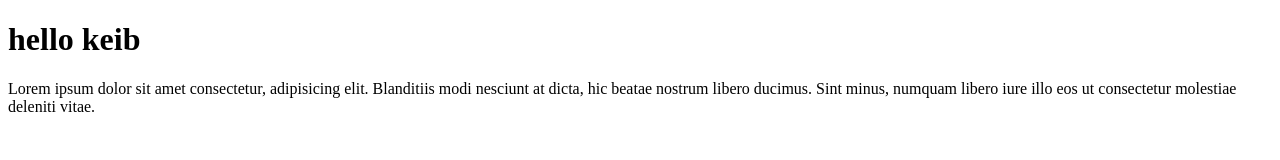
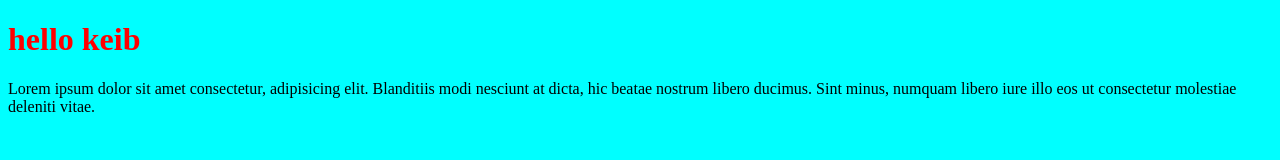
Before and after one commit to jowander/first-repo, a plain HTML site: page index.html in a window 1280 px wide. Drawn offline with Linux system fonts and the light colour scheme.

Commit message:
new update

```diff
--- /dev/null
+++ b/css/style.css
@@ -0,0 +1,7 @@
+body {
+    background-color: aqua;
+}
+
+h1 {
+    color: red
+    }
--- a/index.html
+++ b/index.html
@@ -1,13 +1,18 @@
 <!DOCTYPE html>
 <html lang="en">
+
 <head>
     <meta charset="UTF-8">
     <meta http-equiv="X-UA-Compatible" content="IE=edge">
     <meta name="viewport" content="width=device-width, initial-scale=1.0">
+    <link rel="stylesheet" href="css/style.css">
     <title>Document</title>
 </head>
+
 <body>
     <h1>hello keib</h1>
-    <p>Lorem ipsum dolor sit amet consectetur, adipisicing elit. Blanditiis modi nesciunt at dicta, hic beatae nostrum libero ducimus. Sint minus, numquam libero iure illo eos ut consectetur molestiae deleniti vitae.</p>
+    <p>Lorem ipsum dolor sit amet consectetur, adipisicing elit. Blanditiis modi nesciunt at dicta, hic beatae nostrum
+        libero ducimus. Sint minus, numquam libero iure illo eos ut consectetur molestiae deleniti vitae.</p>
 </body>
+
 </html>
```
